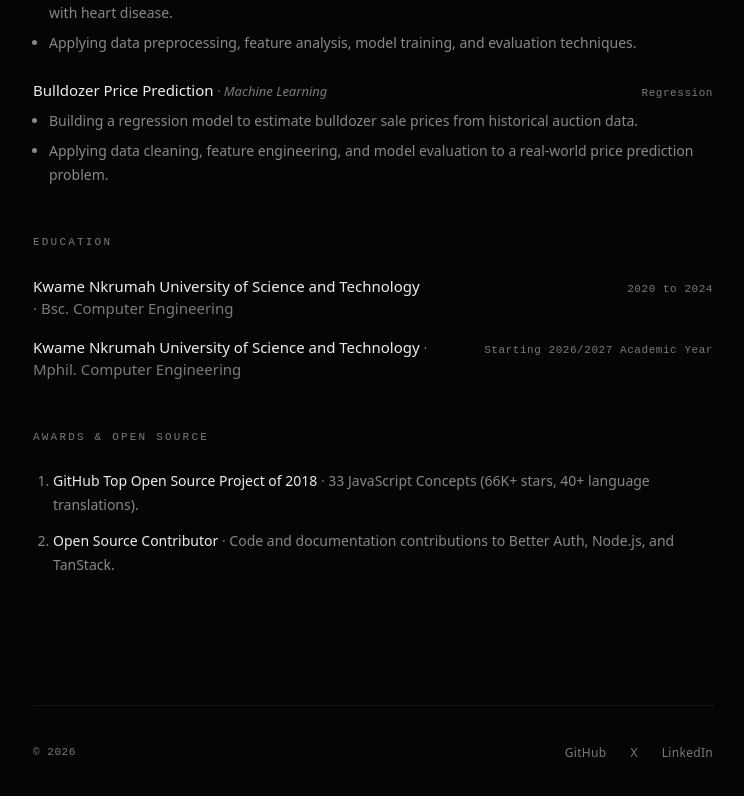
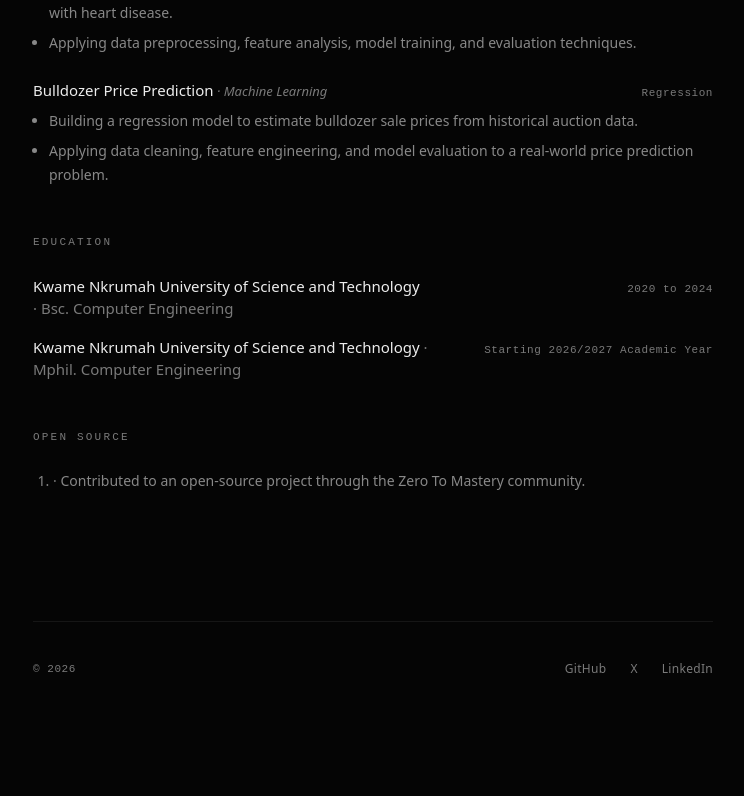
Before and after one commit to HerbertNtim/herbert, a React (Vite) app: page /resume in a window 1280 px wide. Shown: the part 2228-3024 px from the top of the page, without its empty margins (267-1011 px from the left). Built offline with nearby package versions, Linux system fonts and the light colour scheme.

Commit message:
open source

```diff
--- a/src/pages/Resume.tsx
+++ b/src/pages/Resume.tsx
@@ -203,21 +203,14 @@ export function Resume() {
 
       <section className="resume-section">
         <h2 className="resume-label mb-6 font-mono text-[11px] tracking-[0.2em] text-fg-tertiary uppercase">
-          Awards & Open Source
+          Open Source
         </h2>
+
         <ol className="resume-muted list-decimal space-y-3 pl-5 text-[14px] leading-[1.7] text-fg-secondary">
           <li>
-            <span className="font-medium text-fg">
-              GitHub Top Open Source Project of 2018
-            </span>
             <span className="resume-muted text-fg-tertiary"> · </span>
-            33 JavaScript Concepts (66K+ stars, 40+ language translations).
-          </li>
-          <li>
-            <span className="font-medium text-fg">Open Source Contributor</span>
-            <span className="resume-muted text-fg-tertiary"> · </span>
-            Code and documentation contributions to Better Auth, Node.js, and
-            TanStack.
+            Contributed to an open-source project through the Zero To Mastery
+            community.
           </li>
         </ol>
       </section>
```
